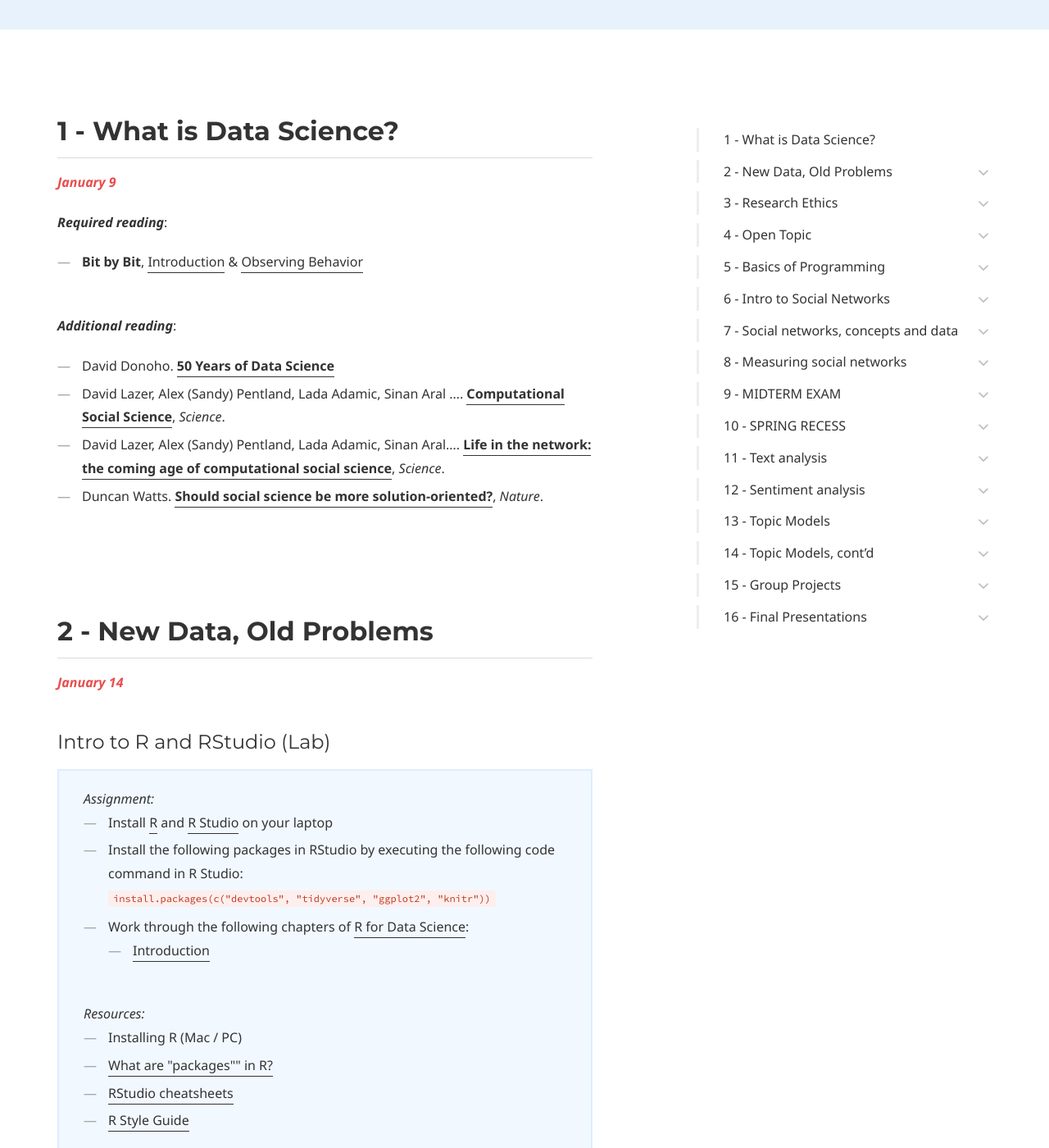
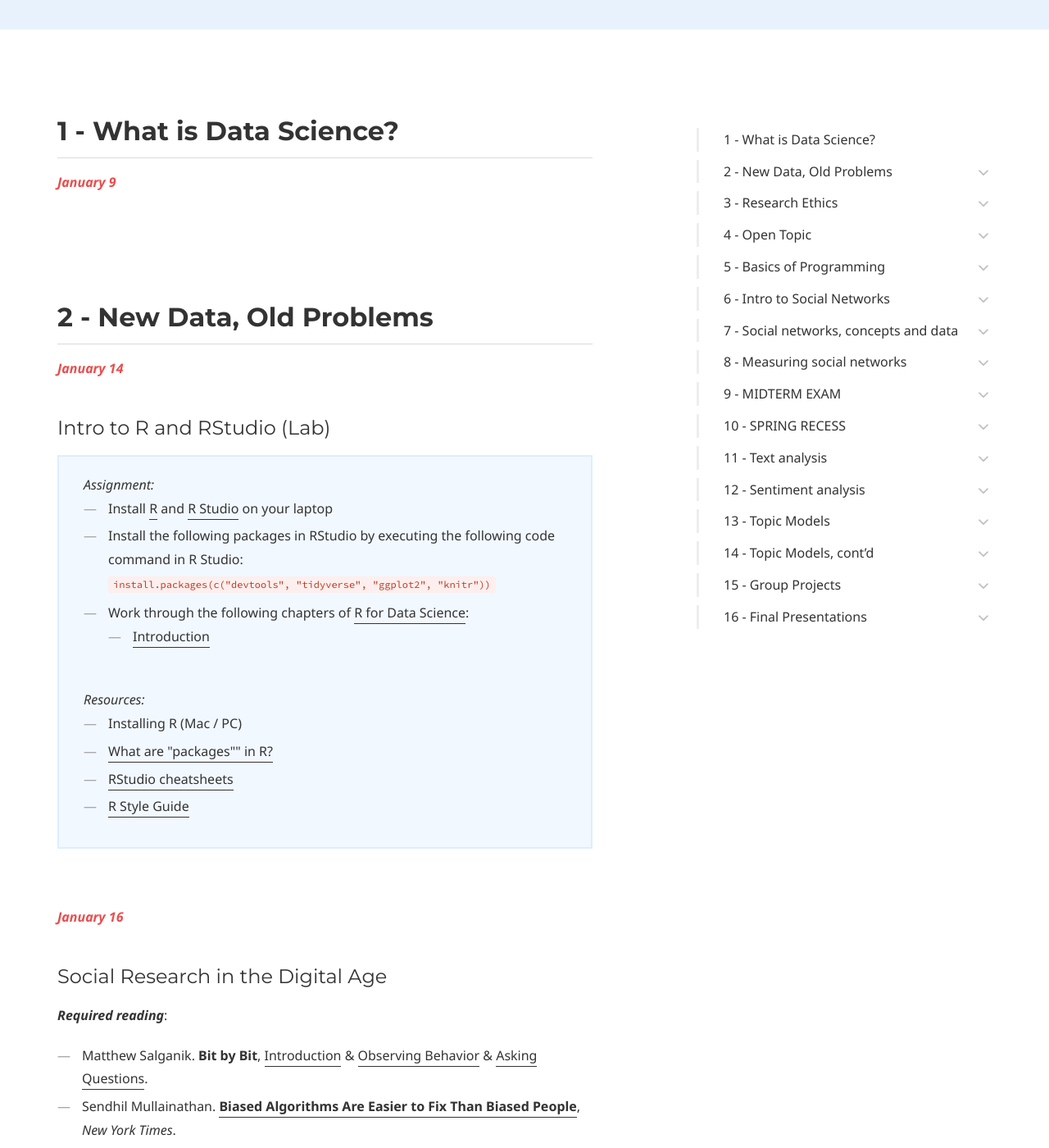
Before and after one commit to dssoc/dssoc.github.io, a Jekyll site: the page built from schedule.md, in a window 1280 px wide and 1400 px high, scrolled down 499 px. Shown: the whole window at 82% size. Built offline with Jekyll 4.4.1, drawn with Linux system fonts in a browser that asks for light colours; some web fonts are replaced; some of the changed text lies outside the part shown.

Commit message:
update schedule

```diff
--- a/schedule.md
+++ b/schedule.md
@@ -22,16 +22,6 @@ page_nav:
 
 ## 1 - What is Data Science?
 <b><i><font color="#E84E4E">January 9</font></i></b>
-
-***Required reading***:
-- **Bit by Bit**, [Introduction](https://www.bitbybitbook.com/en/1st-ed/introduction/) & [Observing Behavior](https://www.bitbybitbook.com/en/1st-ed/observing-behavior/)
-<br/><br/>
-
-***Additional reading***:
-- David Donoho. [**50 Years of Data Science**](https://courses.csail.mit.edu/18.337/2015/docs/50YearsDataScience.pdf)
-- David Lazer, Alex (Sandy) Pentland, Lada Adamic, Sinan Aral .... [**Computational Social Science**](https://science.sciencemag.org/content/323/5915/721), *Science*.
-- David Lazer, Alex (Sandy) Pentland, Lada Adamic, Sinan Aral.... [**Life in the network: the coming age of computational social science**](https://www.ncbi.nlm.nih.gov/pmc/articles/PMC2745217/), *Science*.
-- Duncan Watts. [**Should social science be more solution-oriented?**](https://www.nature.com/articles/s41562-016-0015), *Nature*.
 <br/><br/><br/><br/>
 
 ## 2 - New Data, Old Problems
```
Also changed, not shown: other parts of schedule.md (+5 -1 lines).
